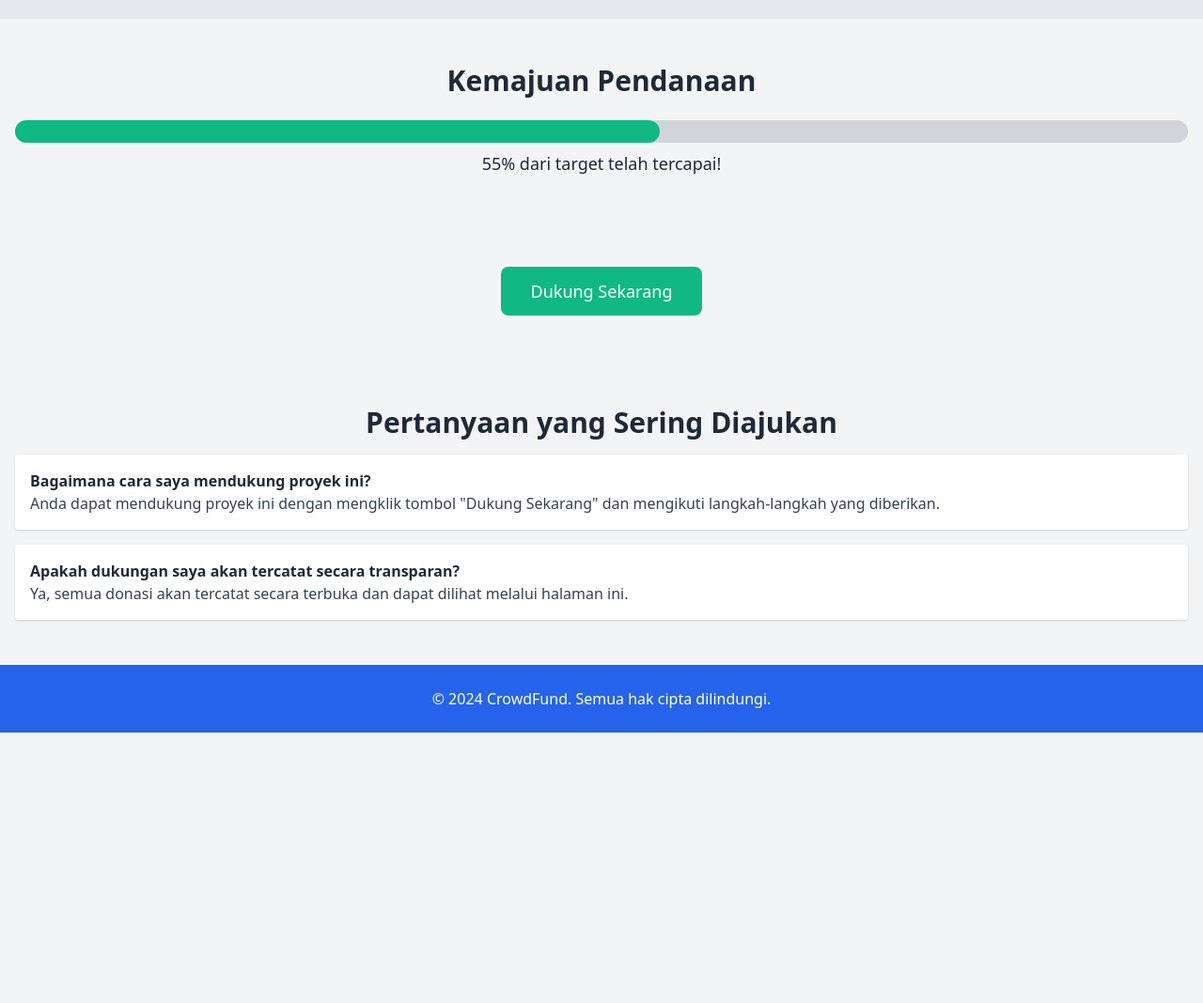
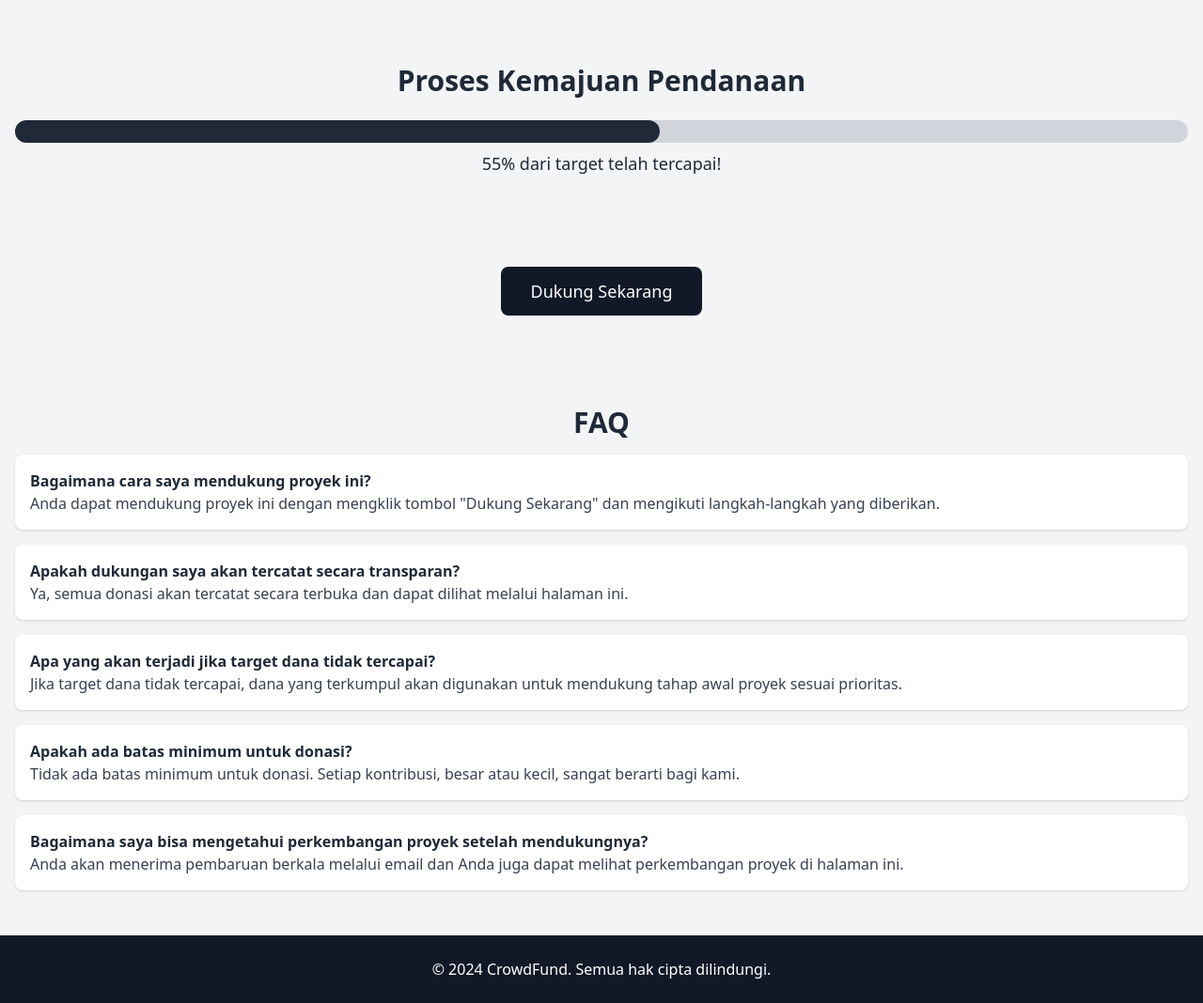
Before and after one commit to ahmadrafidev/crowdfunding_landing, a plain HTML site: page index.html in a window 1280 px wide. Shown: the part 840-1908 px from the top of the page at 94% size. Before the commit the page ends 1620 px from the top, so only its background shows below. Drawn offline with nearby package versions, Linux system fonts and the light colour scheme.

Commit message:
change background color and adding faq

```diff
--- a/index.html
+++ b/index.html
@@ -13,32 +13,32 @@
 <body class="bg-gray-100 text-gray-800">
 
   <!-- Header -->
-  <header class="bg-blue-600 text-white p-4">
+  <header class="bg-gray-900 text-white p-4">
     <div class="container mx-auto flex justify-between items-center">
       <h1 class="text-xl font-bold">CrowdFund</h1>
       <nav>
         <a href="#about" class="px-3 py-2 hover:underline">Tentang Kami</a>
-        <a href="#progress" class="px-3 py-2 hover:underline">Kemajuan</a>
+        <a href="#progress" class="px-3 py-2 hover:underline">Pendanaan</a>
         <a href="#faq" class="px-3 py-2 hover:underline">FAQ</a>
       </nav>
     </div>
   </header>
 
   <!-- Hero Section -->
-  <section id="hero" class="bg-blue-500 text-white py-16 text-center flex flex-col items-center" data-aos="fade-up">
+  <section id="hero" class="py-16 text-center flex flex-col items-center" data-aos="fade-up">
     <h2 class="text-4xl md:text-5xl font-bold mb-4">Dukung Inovasi Masa Depan</h2>
     <p class="text-lg md:text-xl max-w-2xl">Bantu kami meluncurkan produk inovatif yang bermanfaat bagi masyarakat.</p>
-    <button class="mt-6 px-8 py-3 bg-green-500 text-white rounded-lg hover:bg-green-600 transition duration-300">Dukung Sekarang</button>
+    <button class="mt-6 px-8 py-3 bg-gray-900 text-white rounded-lg hover:bg-gray-800 transition duration-300">Dukung Sekarang</button>
   </section>
 
   <!-- About Project Section -->
   <section id="about" class="container mx-auto py-12 px-4 text-center" data-aos="fade-up">
-    <h3 class="text-3xl font-semibold mb-4">Tentang Proyek Kami</h3>
+    <h3 class="text-3xl font-semibold mb-4">Tentang Kami</h3>
     <p class="text-lg text-gray-700">Kami berkomitmen untuk menciptakan produk yang dapat memperbaiki kehidupan banyak orang dengan inovasi yang berkelanjutan. Dukungan Anda sangat berarti untuk mewujudkan visi ini.</p>
   </section>
 
   <!-- Testimonials Section -->
-  <section id="testimonials" class="bg-gray-200 py-12 text-center" data-aos="fade-up">
+  <section id="testimonials" class="py-12 text-center" data-aos="fade-up">
     <h3 class="text-3xl font-semibold mb-8">Dukungan untuk Proyek Kami</h3>
     <div class="grid gap-4 md:grid-cols-3 px-4">
       <div class="p-4 bg-white rounded shadow">
@@ -58,35 +58,47 @@
 
   <!-- Progress Section -->
   <section id="progress" class="container mx-auto py-12 px-4 text-center" data-aos="fade-up">
-    <h3 class="text-3xl font-semibold mb-6">Kemajuan Pendanaan</h3>
+    <h3 class="text-3xl font-semibold mb-6">Proses Kemajuan Pendanaan</h3>
     <div class="w-full bg-gray-300 rounded-full h-6 mb-2">
-      <div id="progress-bar" class="bg-green-500 h-6 rounded-full progress-bar"></div>
+      <div id="progress-bar" class="bg-gray-800 h-6 rounded-full progress-bar"></div>
     </div>
     <p class="text-lg">55% dari target telah tercapai!</p>
   </section>
 
   <!-- Call to Action -->
   <section id="cta" class="text-center py-12" data-aos="fade-up">
-    <button class="px-8 py-3 bg-green-500 text-white text-lg rounded-lg hover:bg-green-600 transition duration-300">Dukung Sekarang</button>
+    <button class="px-8 py-3 bg-gray-900 text-white text-lg rounded-lg hover:bg-gray-800 transition duration-300">Dukung Sekarang</button>
   </section>
 
   <!-- FAQ Section -->
   <section id="faq" class="container mx-auto py-12 px-4" data-aos="fade-up">
-    <h3 class="text-3xl font-semibold mb-4 text-center">Pertanyaan yang Sering Diajukan</h3>
+    <h3 class="text-3xl font-semibold mb-4 text-center">FAQ</h3>
     <div class="space-y-4">
-      <div class="p-4 bg-white rounded shadow">
+      <div class="p-4 bg-white rounded-lg shadow">
         <h4 class="font-semibold">Bagaimana cara saya mendukung proyek ini?</h4>
         <p class="text-gray-700">Anda dapat mendukung proyek ini dengan mengklik tombol "Dukung Sekarang" dan mengikuti langkah-langkah yang diberikan.</p>
       </div>
-      <div class="p-4 bg-white rounded shadow">
+      <div class="p-4 bg-white rounded-lg shadow">
         <h4 class="font-semibold">Apakah dukungan saya akan tercatat secara transparan?</h4>
         <p class="text-gray-700">Ya, semua donasi akan tercatat secara terbuka dan dapat dilihat melalui halaman ini.</p>
+      </div>
+      <div class="p-4 bg-white rounded-lg shadow">
+        <h4 class="font-semibold">Apa yang akan terjadi jika target dana tidak tercapai?</h4>
+        <p class="text-gray-700">Jika target dana tidak tercapai, dana yang terkumpul akan digunakan untuk mendukung tahap awal proyek sesuai prioritas.</p>
+      </div>
+      <div class="p-4 bg-white rounded-lg shadow">
+        <h4 class="font-semibold">Apakah ada batas minimum untuk donasi?</h4>
+        <p class="text-gray-700">Tidak ada batas minimum untuk donasi. Setiap kontribusi, besar atau kecil, sangat berarti bagi kami.</p>
+      </div>
+      <div class="p-4 bg-white rounded-lg shadow">
+        <h4 class="font-semibold">Bagaimana saya bisa mengetahui perkembangan proyek setelah mendukungnya?</h4>
+        <p class="text-gray-700">Anda akan menerima pembaruan berkala melalui email dan Anda juga dapat melihat perkembangan proyek di halaman ini.</p>
       </div>
     </div>
   </section>
 
   <!-- Footer -->
-  <footer class="bg-blue-600 text-white py-6">
+  <footer class="bg-gray-900 text-white py-6">
     <div class="container mx-auto text-center">
       <p>© 2024 CrowdFund. Semua hak cipta dilindungi.</p>
     </div>
```
